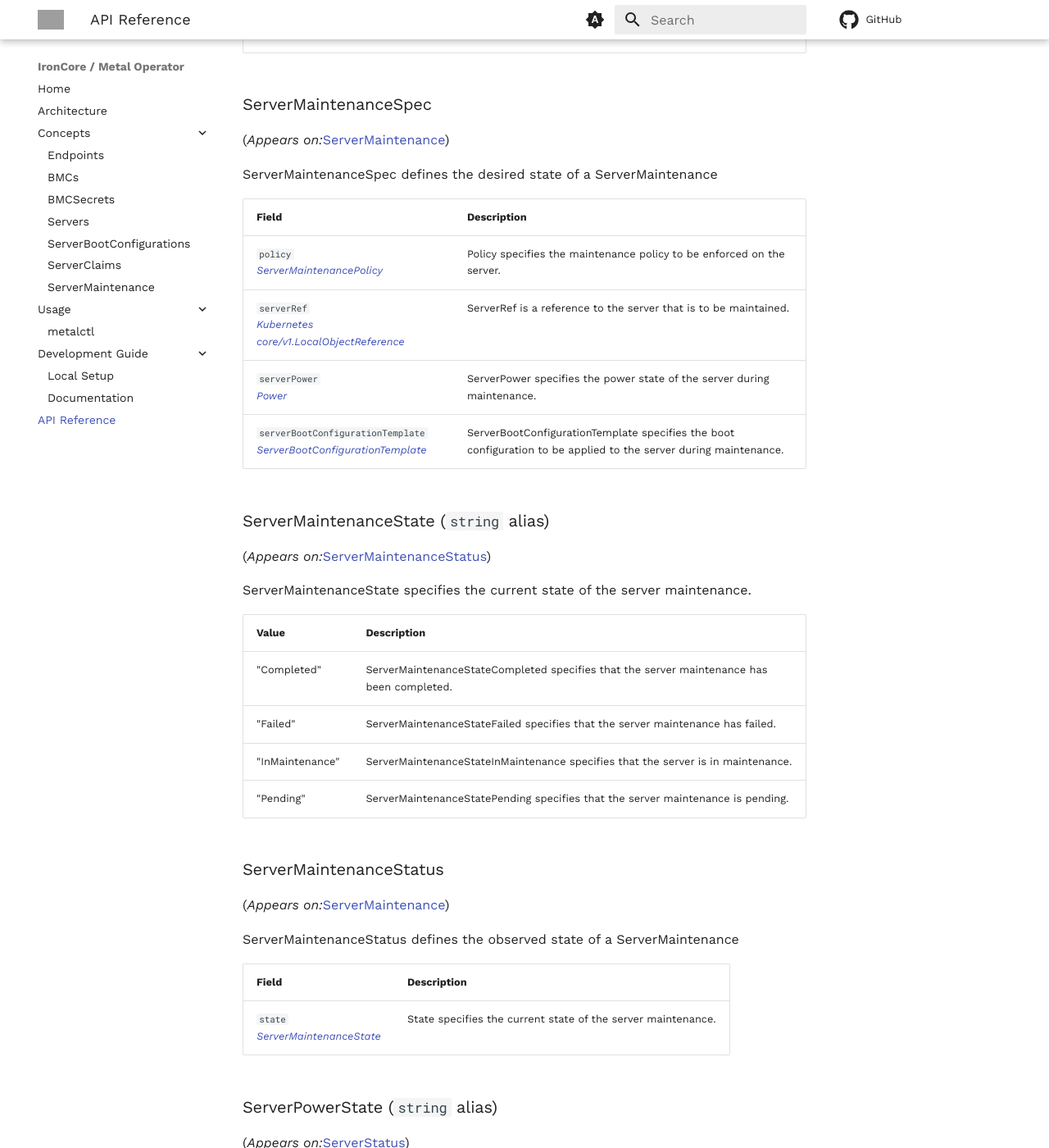
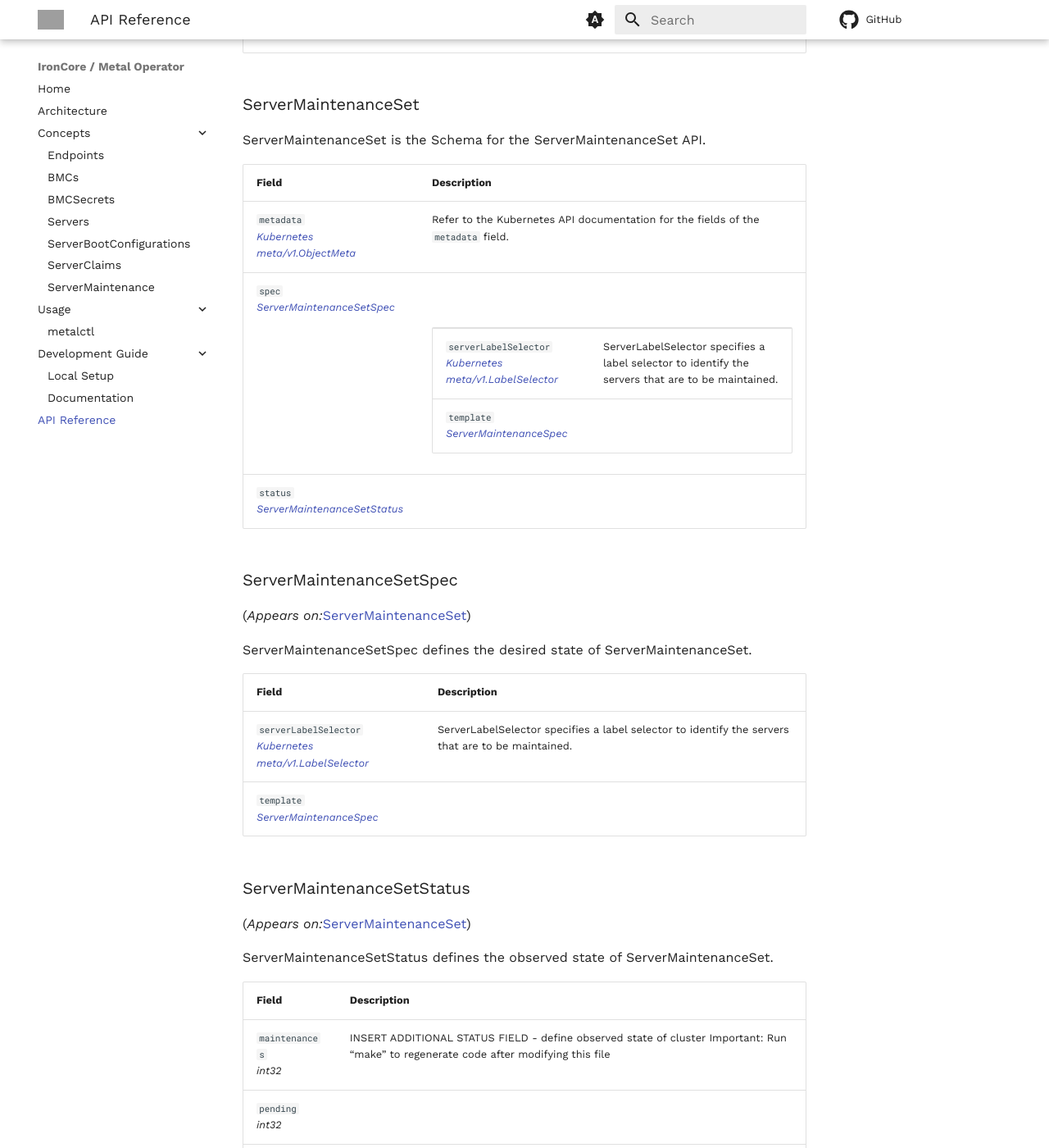
Before and after one commit to ironcore-dev/metal-operator, an MkDocs documentation site: the page built from docs/api-reference/api.md, in a window 1280 px wide and 1400 px high, scrolled down 18455 px. Shown: the whole window at 82% size. Built offline with MkDocs 1.6.1 and Material for MkDocs 9.7.7, drawn with Linux system fonts in a browser that asks for light colours; comment, search, counter and statistics services are not loaded; some of the changed text lies outside the part shown; grey boxes are pictures that could not be loaded.

Commit message:
adds docs and helm

```diff
--- a/docs/api-reference/api.md
+++ b/docs/api-reference/api.md
@@ -2048,10 +2048,205 @@ ServerMaintenanceStatus
 </td>
 </tr></tbody>
 </table>
+<h3 id="metal.ironcore.dev/v1alpha1.ServerMaintenanceSet">ServerMaintenanceSet
+</h3>
+<div>
+<p>ServerMaintenanceSet is the Schema for the ServerMaintenanceSet API.</p>
+</div>
+<table>
+<thead>
+<tr>
+<th>Field</th>
+<th>Description</th>
+</tr>
+</thead>
+<tbody>
+<tr>
+<td>
+<code>metadata</code><br/>
+<em>
+<a href="https://kubernetes.io/docs/reference/generated/kubernetes-api/v1.32/#objectmeta-v1-meta">
+Kubernetes meta/v1.ObjectMeta
+</a>
+</em>
+</td>
+<td>
+Refer to the Kubernetes API documentation for the fields of the
+<code>metadata</code> field.
+</td>
+</tr>
+<tr>
+<td>
+<code>spec</code><br/>
+<em>
+<a href="#metal.ironcore.dev/v1alpha1.ServerMaintenanceSetSpec">
+ServerMaintenanceSetSpec
+</a>
+</em>
+</td>
+<td>
+<br/>
+<br/>
+<table>
+<tr>
+<td>
+<code>serverLabelSelector</code><br/>
+<em>
+<a href="https://kubernetes.io/docs/reference/generated/kubernetes-api/v1.32/#labelselector-v1-meta">
+Kubernetes meta/v1.LabelSelector
+</a>
+</em>
+</td>
+<td>
+<p>ServerLabelSelector specifies a label selector to identify the servers that are to be maintained.</p>
+</td>
+</tr>
+<tr>
+<td>
+<code>template</code><br/>
+<em>
+<a href="#metal.ironcore.dev/v1alpha1.ServerMaintenanceSpec">
+ServerMaintenanceSpec
+</a>
+</em>
+</td>
+<td>
+</td>
+</tr>
+</table>
+</td>
+</tr>
+<tr>
+<td>
+<code>status</code><br/>
+<em>
+<a href="#metal.ironcore.dev/v1alpha1.ServerMaintenanceSetStatus">
+ServerMaintenanceSetStatus
+</a>
+</em>
+</td>
+<td>
+</td>
+</tr>
+</tbody>
+</table>
+<h3 id="metal.ironcore.dev/v1alpha1.ServerMaintenanceSetSpec">ServerMaintenanceSetSpec
+</h3>
+<p>
+(<em>Appears on:</em><a href="#metal.ironcore.dev/v1alpha1.ServerMaintenanceSet">ServerMaintenanceSet</a>)
+</p>
+<div>
+<p>ServerMaintenanceSetSpec defines the desired state of ServerMaintenanceSet.</p>
+</div>
+<table>
+<thead>
+<tr>
+<th>Field</th>
+<th>Description</th>
+</tr>
+</thead>
+<tbody>
+<tr>
+<td>
+<code>serverLabelSelector</code><br/>
+<em>
+<a href="https://kubernetes.io/docs/reference/generated/kubernetes-api/v1.32/#labelselector-v1-meta">
+Kubernetes meta/v1.LabelSelector
+</a>
+</em>
+</td>
+<td>
+<p>ServerLabelSelector specifies a label selector to identify the servers that are to be maintained.</p>
+</td>
+</tr>
+<tr>
+<td>
+<code>template</code><br/>
+<em>
+<a href="#metal.ironcore.dev/v1alpha1.ServerMaintenanceSpec">
+ServerMaintenanceSpec
+</a>
+</em>
+</td>
+<td>
+</td>
+</tr>
+</tbody>
+</table>
+<h3 id="metal.ironcore.dev/v1alpha1.ServerMaintenanceSetStatus">ServerMaintenanceSetStatus
+</h3>
+<p>
+(<em>Appears on:</em><a href="#metal.ironcore.dev/v1alpha1.ServerMaintenanceSet">ServerMaintenanceSet</a>)
+</p>
+<div>
+<p>ServerMaintenanceSetStatus defines the observed state of ServerMaintenanceSet.</p>
+</div>
+<table>
+<thead>
+<tr>
+<th>Field</th>
+<th>Description</th>
+</tr>
+</thead>
+<tbody>
+<tr>
+<td>
+<code>maintenances</code><br/>
+<em>
+int32
+</em>
+</td>
+<td>
+<p>INSERT ADDITIONAL STATUS FIELD - define observed state of cluster
+Important: Run &ldquo;make&rdquo; to regenerate code after modifying this file</p>
+</td>
+</tr>
+<tr>
+<td>
+<code>pending</code><br/>
+<em>
+int32
+</em>
+</td>
+<td>
+</td>
+</tr>
+<tr>
+<td>
+<code>inMaintenance</code><br/>
+<em>
+int32
+</em>
+</td>
+<td>
+</td>
+</tr>
+<tr>
+<td>
+<code>completed</code><br/>
+<em>
+int32
+</em>
+</td>
+<td>
+</td>
+</tr>
+<tr>
+<td>
+<code>failed</code><br/>
+<em>
+int32
+</em>
+</td>
+<td>
+</td>
+</tr>
+</tbody>
+</table>
 <h3 id="metal.ironcore.dev/v1alpha1.ServerMaintenanceSpec">ServerMaintenanceSpec
 </h3>
 <p>
-(<em>Appears on:</em><a href="#metal.ironcore.dev/v1alpha1.ServerMaintenance">ServerMaintenance</a>)
+(<em>Appears on:</em><a href="#metal.ironcore.dev/v1alpha1.ServerMaintenance">ServerMaintenance</a>, <a href="#metal.ironcore.dev/v1alpha1.ServerMaintenanceSetSpec">ServerMaintenanceSetSpec</a>)
 </p>
 <div>
 <p>ServerMaintenanceSpec defines the desired state of a ServerMaintenance</p>
```
Also changed, not shown: 7 other files.
